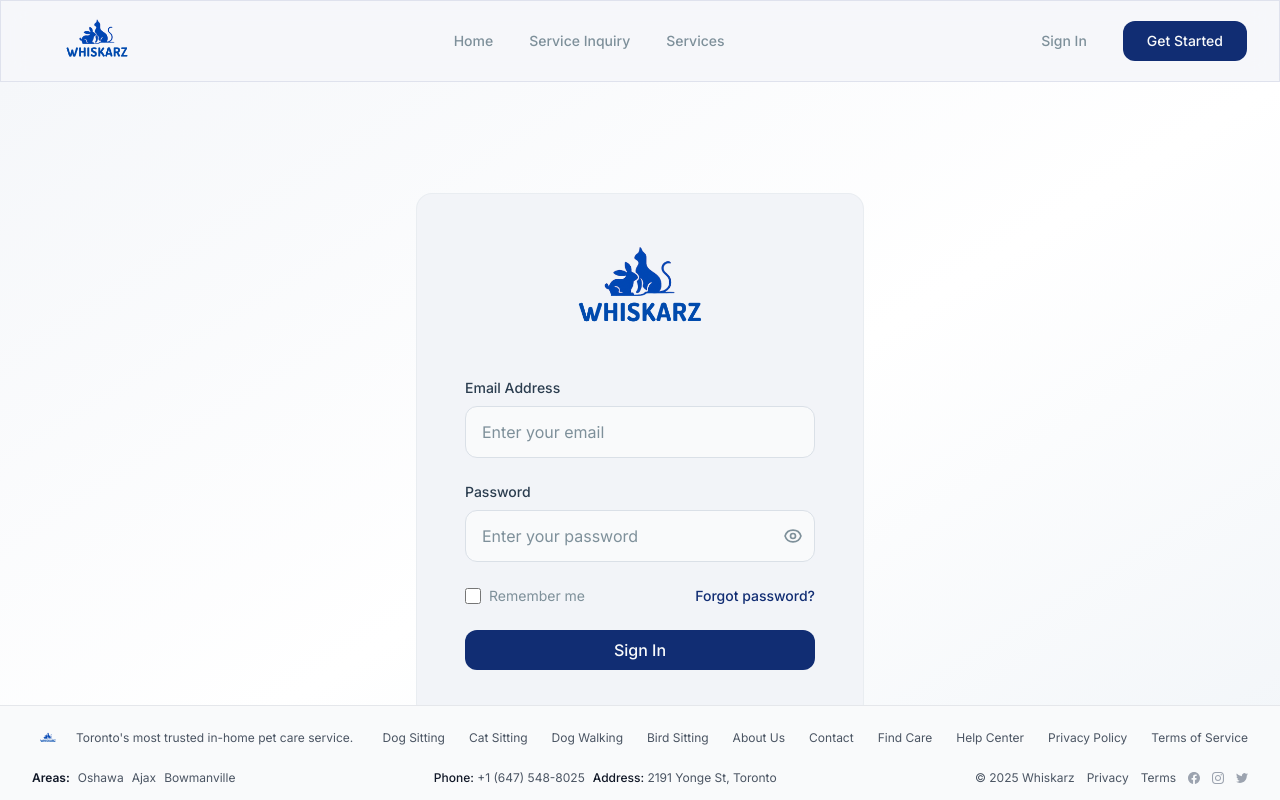
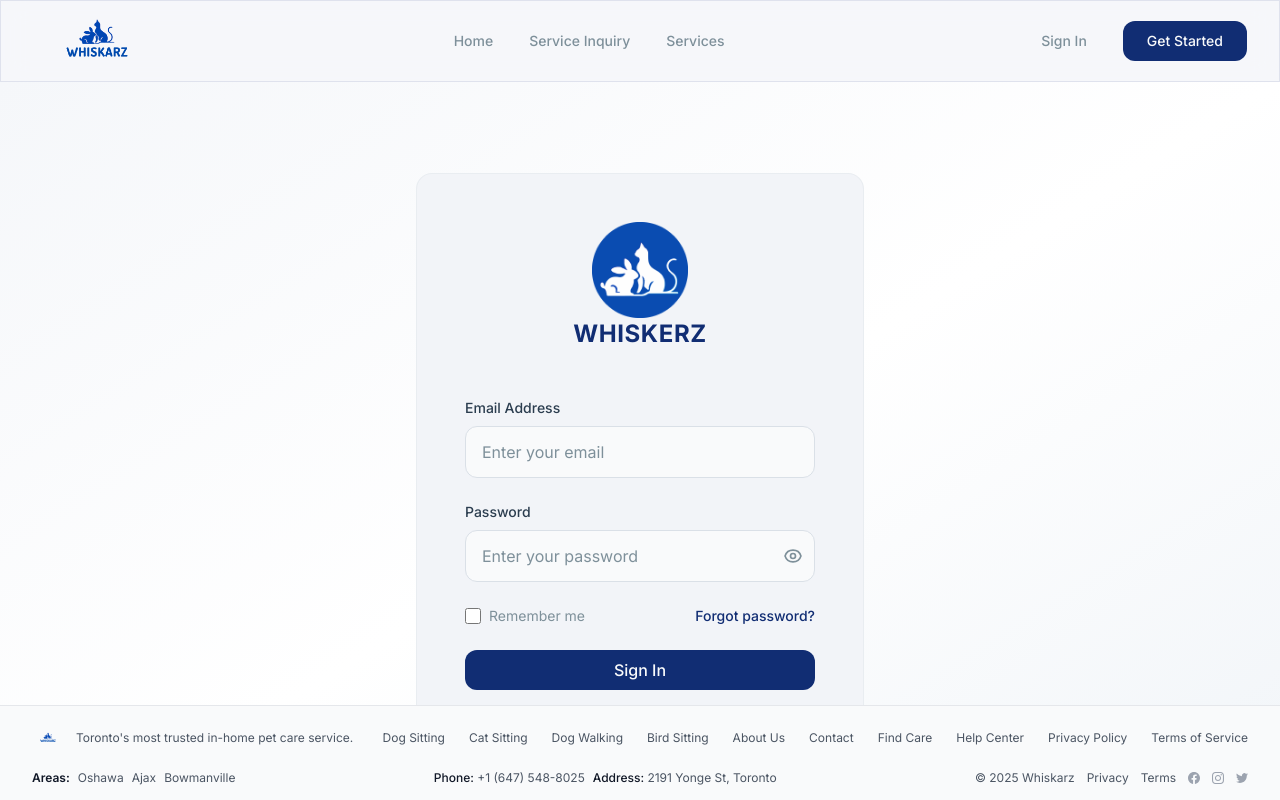
Before and after one commit to SDSamarasinghe/Pet-Sitter-Management-System-Web, a Next.js app: page /login in a window 1280 px wide. Built offline with nearby package versions, Linux system fonts and the light colour scheme.

Commit message:
feat: update logo image and add title to login page for branding consistency

```diff
--- a/app/login/page.tsx
+++ b/app/login/page.tsx
@@ -65,12 +65,14 @@ export default function LoginPage() {
 
         {/* Login Form */}
         <div className="card-modern spacing-lg animate-scale-in">
-           <div className="text-center -mt-20 -mb-10 animate-fade-in-up">
+           <div className="text-center mb-12 animate-fade-in-up">
             <img
-                src="/Petsitter-logo.png"
+                src="/w-logo.png"
                 alt="Whiskarz Logo"
-                className="h-48 lg:h-56 xl:h-64 w-auto mx-auto"
+                className="h-24 lg:h-24 xl:h-24 w-auto mx-auto"
               />
+           <span className="text-xl lg:text-2xl font-bold tracking-wide text-primary select-none hidden sm:inline">WHISKERZ</span>
+
         </div>
           <form onSubmit={handleSubmit} className="space-y-6">
             <div className="space-y-2">
```
